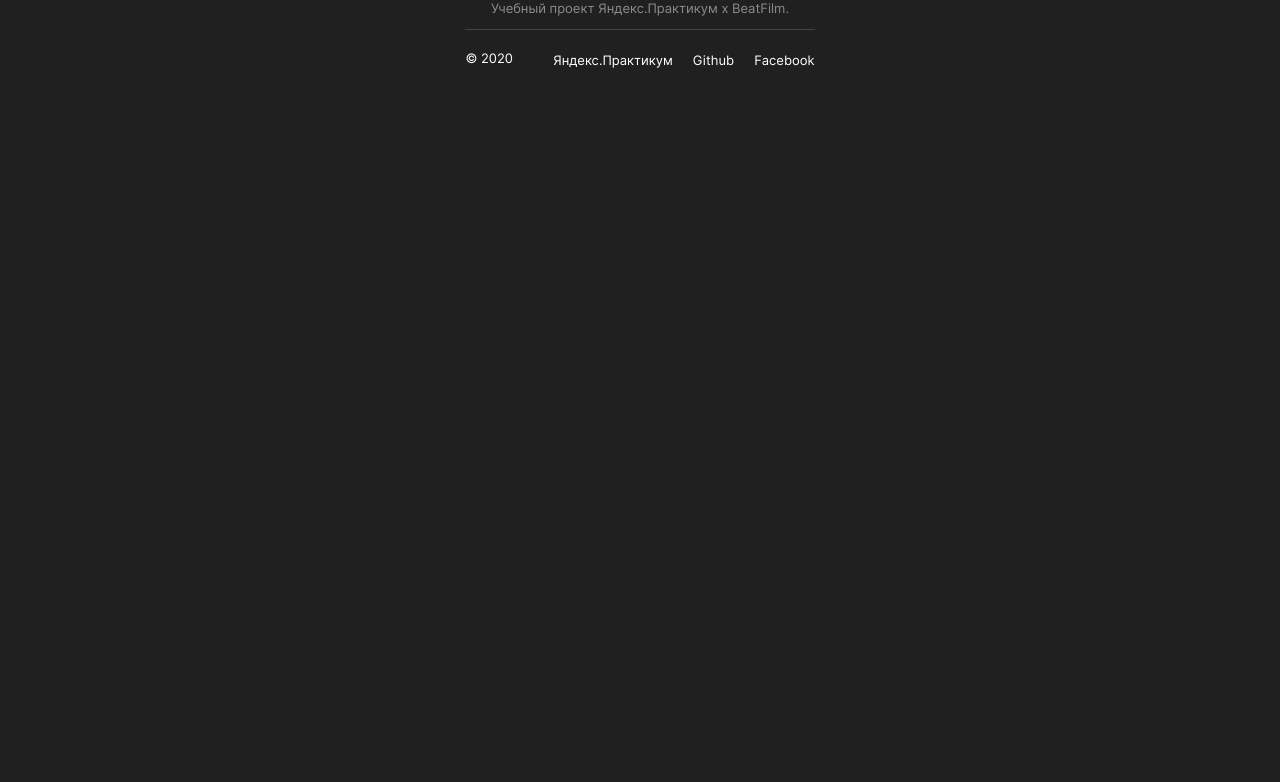
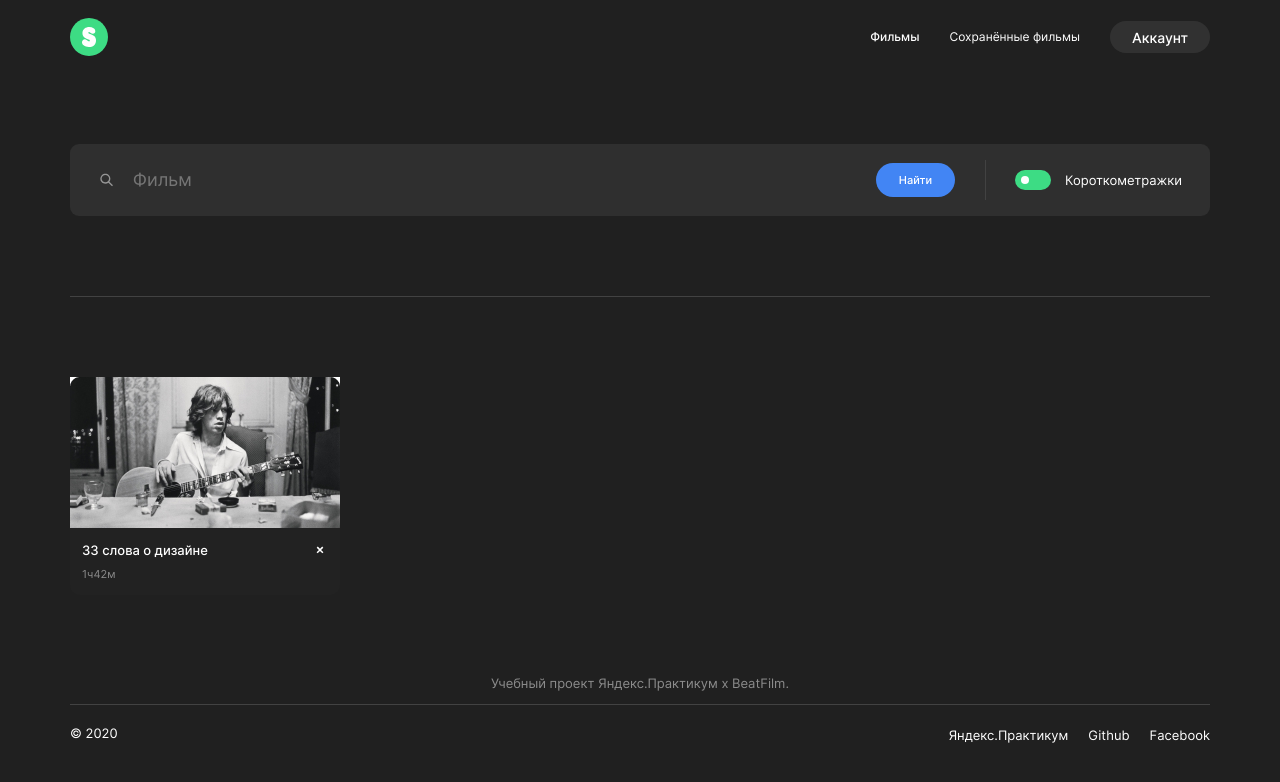
Before and after one commit to AlexandrNistratov/movies-explorer-frontend, a React (Create React App) app: page /saved-movies in a window 1280 px wide. Shown: the top 782 px of the page. Built offline with nearby package versions, Linux system fonts and the light colour scheme.

Commit message:
Сделать страницу сохраненных видео

```diff
--- a/src/components/App/App.js
+++ b/src/components/App/App.js
@@ -6,6 +6,7 @@ import Header from '../Header/Header';
 import Main from '../Main/Main';
 import Footer from '../Footer/Footer';
 import Movies from '../Movies/Movies';
+import SavedMovies from '../SavedMovies/SavedMovies';
 
 function App() {
   return (
@@ -19,6 +20,10 @@ function App() {
                 <Header />
                 <Movies />
             </Route>
+            <Route exact path='/saved-movies'>
+                <Header />
+                <SavedMovies />
+            </Route>
         </Switch>
       <Footer />
     </div>
--- a/src/components/Header/Header.js
+++ b/src/components/Header/Header.js
@@ -26,7 +26,23 @@ function Header() {
                         <nav className='header__nav'>
                             <ul className='header__links'>
                                 <Link className='header__nav-link'  to="/">Фильмы</Link>
-                                <Link className='header__nav-link header__nav-link-normal'  to="/">Сохранённые фильмы</Link>
+                                <Link className='header__nav-link header__nav-link-normal'  to="/saved-movies">Сохранённые фильмы</Link>
+                            </ul>
+                            <button className='header__button header__button-grey'>
+                                <Link className='header__nav-button header__nav-button-grey'  to="/">Аккаунт</Link>
+                            </button>
+                        </nav>
+                    </div>
+                </header>
+            </Route>
+            <Route exact path='/saved-movies'>
+                <header className='header header__movies'>
+                    <div className='header__content'>
+                        <img className='header__logo' src={logo} alt="Логотип" />
+                        <nav className='header__nav'>
+                            <ul className='header__links'>
+                                <Link className='header__nav-link'  to="/">Фильмы</Link>
+                                <Link className='header__nav-link header__nav-link-normal'  to="/saved-movies">Сохранённые фильмы</Link>
                             </ul>
                             <button className='header__button header__button-grey'>
                                 <Link className='header__nav-button header__nav-button-grey'  to="/">Аккаунт</Link>
--- a/src/components/MoviesCard/MoviesCard.css
+++ b/src/components/MoviesCard/MoviesCard.css
@@ -51,19 +51,38 @@ margin: 14px 0 0;
 .movieCard__button {
     box-shadow: none;
     padding: 0;
-    margin: 0;
     cursor: pointer;
     outline: none;
-    background-repeat: no-repeat;
-    background: url("../../images/cardbutton.svg");
     width: 16px;
     height: 16px;
     border: none;
     margin: 14px 0 0;
-    cursor: pointer;
+    background-repeat: no-repeat;
+    background: url("../../images/cardbutton.svg");
 }
 
 .movieCard__button-active {
+    box-shadow: none;
+    padding: 0;
+    cursor: pointer;
+    outline: none;
+    width: 16px;
+    height: 16px;
+    border: none;
+    margin: 14px 0 0;
     background-repeat: no-repeat;
     background: url("../../images/cardbutton-active.svg");
 }
+
+.movieCard__button-delete {
+    box-shadow: none;
+    padding: 0;
+    cursor: pointer;
+    outline: none;
+    width: 16px;
+    height: 16px;
+    border: none;
+    margin: 14px 0 0;
+    background-repeat: no-repeat;
+    background: url("../../images/cardbotton-delete.svg");
+}
--- a/src/components/MoviesCard/MoviesCard.js
+++ b/src/components/MoviesCard/MoviesCard.js
@@ -1,8 +1,14 @@
 import React from 'react';
+import { useLocation } from 'react-router-dom';
 
 import moviesCard from '../../images/moviescard.jpg'
 
 function MoviesCard () {
+
+    const location = useLocation();
+
+    const isSavedMoviesPage = location.pathname === "/saved-movies";
+
     return (
         <li className='movieCard'>
             <img className='movieCard__image' src={moviesCard} alt="Картинка"/>
@@ -11,7 +17,7 @@ function MoviesCard () {
                     <h2 className='movieCard__title'>33 слова о дизайне</h2>
                     <p className='movieCard__duration'>1ч42м</p>
                 </div>
-                <button className='movieCard__button'></button>
+                <button className={isSavedMoviesPage ? 'movieCard__button-delete ' : 'movieCard__button '}></button>
             </div>
         </li>
     );
--- a/src/components/MoviesCardList/MoviesCardList.js
+++ b/src/components/MoviesCardList/MoviesCardList.js
@@ -1,9 +1,12 @@
 import React from 'react';
+import { Route, Switch, Link } from 'react-router-dom';
 
 import MoviesCard from '../MoviesCard/MoviesCard';
 
 function MoviesCardList () {
     return (
+        <Switch>
+            <Route exact path='/movies'>
                 <section className='moveCardList' >
                     <div className='moveCardList__content'>
                         <MoviesCard />
@@ -25,6 +28,16 @@ function MoviesCardList () {
                     </div>
                     <button className='moveCardList__button'>Ещё</button>
                 </section>
+            </Route>
+            <Route exact path='/saved-movies'>
+                <section className='moveCardList' >
+                    <div className='moveCardList__content'>
+                        <MoviesCard />
+                    </div>
+                </section>
+            </Route>
+        </Switch>
+
     );
 }
 
--- a/src/components/SavedMovies/SavedMovies.js
+++ b/src/components/SavedMovies/SavedMovies.js
@@ -0,0 +1,19 @@
+import React from 'react';
+
+
+import MoviesCardList from '../MoviesCardList/MoviesCardList';
+import MoviesCard from '../MoviesCard/MoviesCard';
+import SearchForm from '../SearchForm/SearchForm';
+
+function SavedMovies () {
+    return (
+       <section className='savedMovies'>
+           <SearchForm />
+           <MoviesCardList>
+               <MoviesCard />
+           </MoviesCardList>
+       </section>
+    );
+}
+
+export default SavedMovies;
```
Also changed, not shown: src/images/cardbotton-delete.svg (added). Lines whose indentation alone changed are shown as unchanged.
